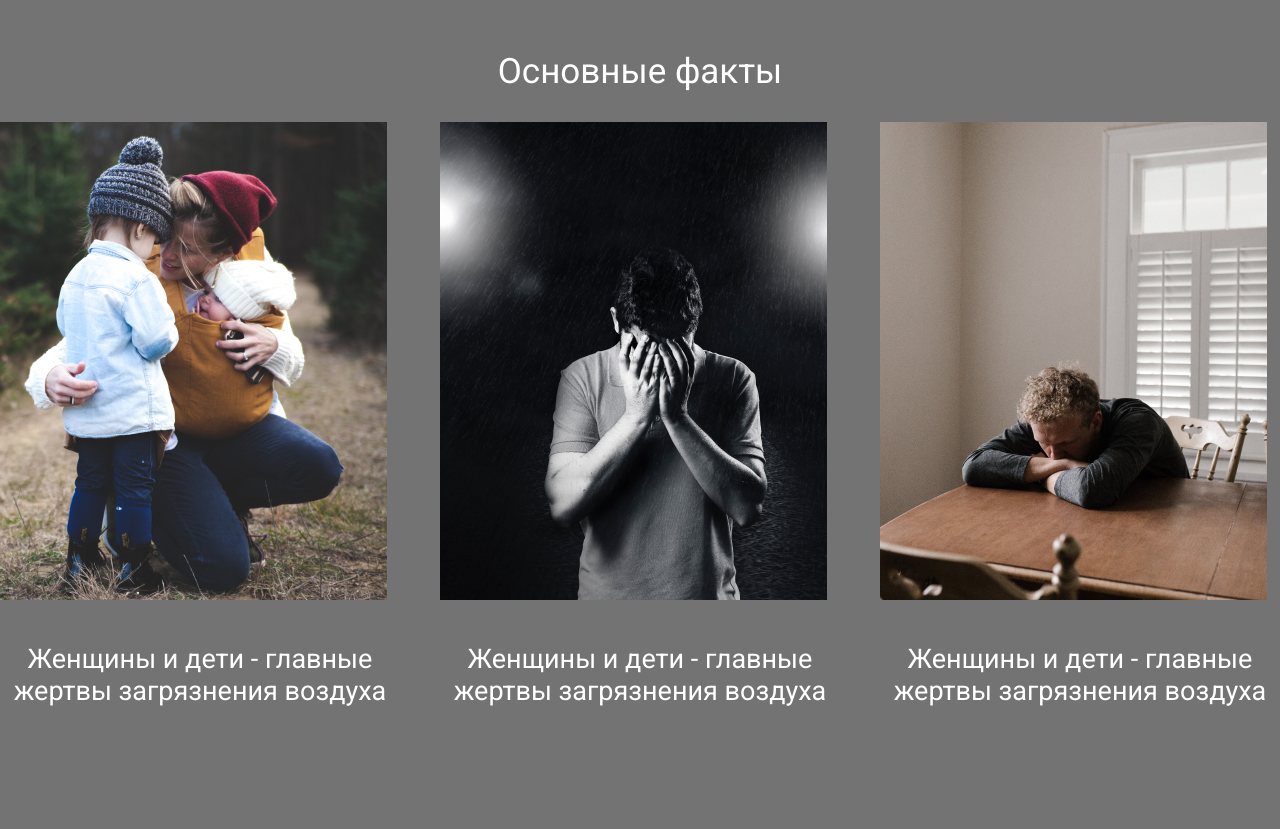
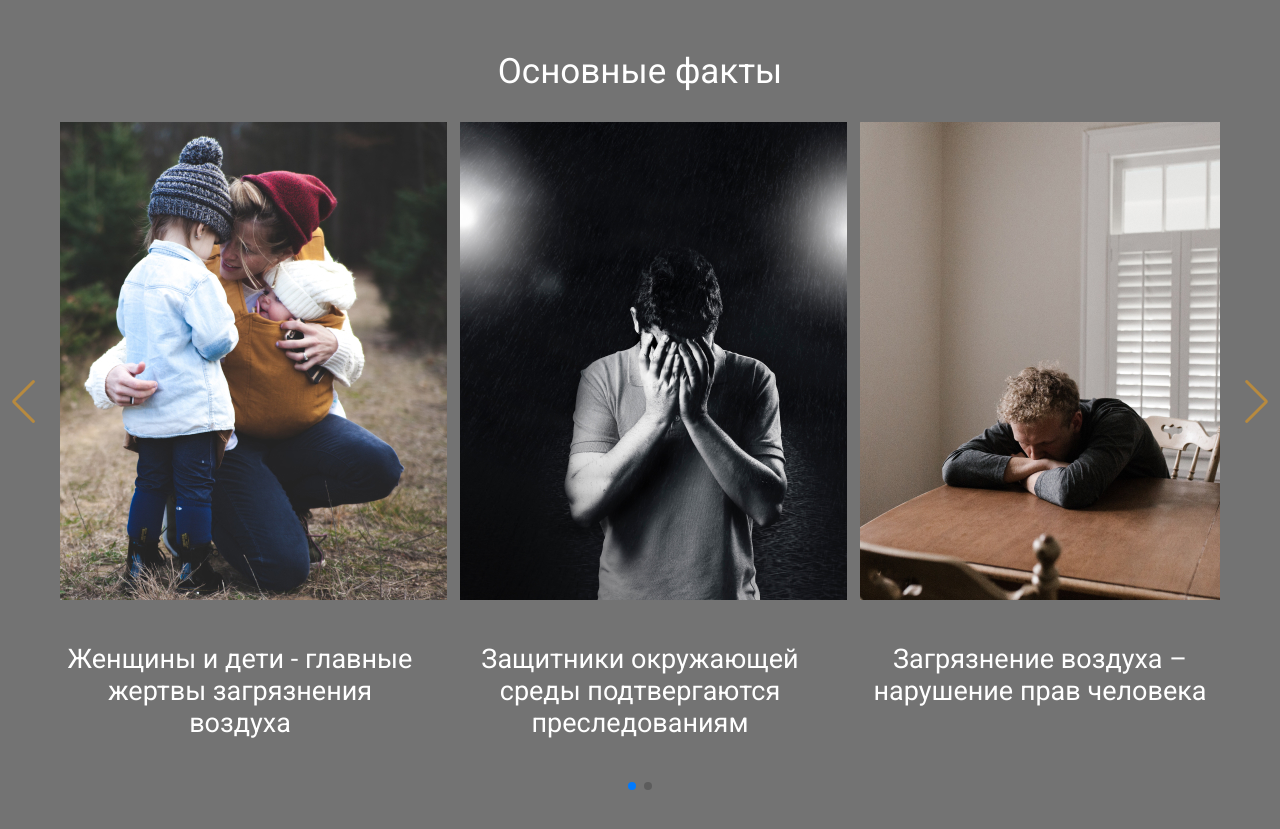
Before and after one commit to PerpetuumG/air-quality, a React (Create React App) app: page / in a window 1280 px wide. Shown: the part 1080-1909 px from the top of the page. Before the commit the page ends 1837 px from the top, so only its background shows below. Built offline with nearby package versions, Linux system fonts and the light colour scheme.

Commit message:
День 2_2

```diff
--- a/src/App.js
+++ b/src/App.js
@@ -39,22 +39,24 @@ function App() {
         {
             id: '1333',
             imgUrl: require("./assets/facts-slide/slider-2.jpg"),
-            desc: "Женщины и дети - главные жертвы загрязнения воздуха"
+            desc: "Защитники окружающей среды подтвергаются преследованиям"
         },
         {
             id: '1334',
             imgUrl: require("./assets/facts-slide/slider-3.jpg"),
-            desc: "Женщины и дети - главные жертвы загрязнения воздуха"
+            desc: "Загрязнение воздуха – нарушение прав человека"
         },
         {
             id: '1335',
             imgUrl: require("./assets/facts-slide/slider-4.jpg"),
-            desc: "Женщины и дети - главные жертвы загрязнения воздуха"
+            desc: "4,2 миллиона случаев преждевременной смерти людей из-за загрязнения \n" +
+                "атмосферного воздуха"
         },
         {
             id: '1336',
             imgUrl: require("./assets/facts-slide/slider-5.jpg"),
-            desc: "Женщины и дети - главные жертвы загрязнения воздуха"
+            desc: "Согласно оценкам, суммарный объем затрат \n" +
+                "в связи с загрязнением воздуха превышает 5 трлн долл. в год."
         },
     ];
 
--- a/src/components/HeroBlock/HeroBlock.js
+++ b/src/components/HeroBlock/HeroBlock.js
@@ -3,8 +3,8 @@ import './HeroBlock.scss';
 // import '../../App.scss';
 
 const HeroBlock = ({title, links, logos}) => {
-    const logosImages = logos.map((logoItem) => <img src={logoItem} alt="partner-logo" className="hero-partners-item"/>);
-    const navItems = links.map((link) => <a href={link.href} className="hero-navigation-item">{link.title}</a>);
+    const logosImages = logos.map((logoItem, i) => <img src={logoItem} alt="partner-logo" className="hero-partners-item" key={i}/>);
+    const navItems = links.map((link, i) => <a href={link.href} className="hero-navigation-item" key={i}>{link.title}</a>);
 
     return (
         <section className="hero">
--- a/src/components/facts/Facts.js
+++ b/src/components/facts/Facts.js
@@ -1,26 +1,39 @@
 import React from 'react';
 import SlideFacts from './SlideFacts';
-import { Swiper, SwiperSlide } from 'swiper/react';
+import SwiperCore, {Navigation, Pagination} from 'swiper';
+import {Swiper, SwiperSlide} from 'swiper/react';
 import 'swiper/swiper.scss';
-import './Facts.scss'
+import 'swiper/components/navigation/navigation.scss';
+import 'swiper/components/pagination/pagination.scss';
+import './Facts.scss';
 
-const Facts = ({title, slides}) => {
-    const factsSlides = slides.map((slideInfo) => <SwiperSlide><SlideFacts item={slideInfo} key={slideInfo.id}/>
+    SwiperCore.use([Navigation, Pagination])
+
+    const Facts = ({title, slides}) => {
+    const factsSlides = slides.map((slideInfo) => <SwiperSlide key={slideInfo.id}>
+        <SlideFacts item={slideInfo} />
     </SwiperSlide>);
 
 
     return (
         <section className="facts container">
             <h2 className="facts-title">{title}</h2>
+            <div className="swiper-button-prev"/>
             <Swiper
+                navigation={{
+                    nextEl: '.swiper-button-next',
+                    prevEl: '.swiper-button-prev',
+                }}
+                pagination
+                spaceBetween={40}
                 slidesPerView={3}
-                spaceBetween={40}
                 slidesPerGroup={3}
                 loop={true}
                 loopFillGroupWithBlank={true}
             >
                 {factsSlides}
             </Swiper>
+            <div className="swiper-button-next"/>
         </section>
     );
 };
--- a/src/components/facts/Facts.scss
+++ b/src/components/facts/Facts.scss
@@ -1,5 +1,7 @@
 .facts{
-padding: 100px 0 50px;
+  box-sizing: border-box;
+  position: relative;
+  padding: 100px 60px 50px;
 
   &-title {
     font-weight: normal;
@@ -12,7 +14,7 @@ padding: 100px 0 50px;
 
   &-slide {
     &-desc{
-    margin-top: 40px;
+      margin-top: 40px;
       font-weight: normal;
       font-size: 27px;
       line-height: 32px;
@@ -20,4 +22,15 @@ padding: 100px 0 50px;
       color: #fff;
     }
   }
+
+  & > .swiper-button-prev, .swiper-button-next {
+    color: #b78a3f;
+  }
+
+  & > .swiper-button-prev{
+    left: 10px;
+  }
+  & > .swiper-button-next{
+    right: 10px;
+  }
 }
```
